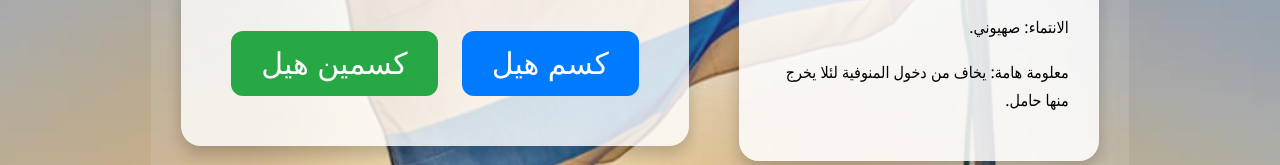
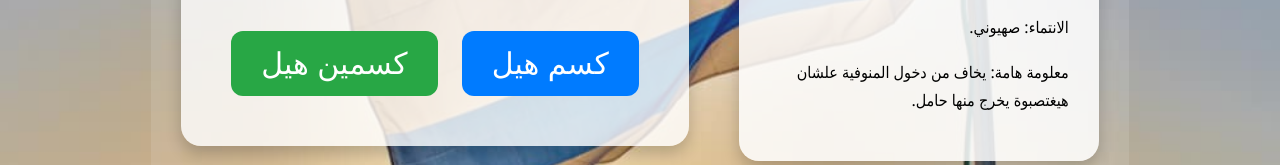
Before and after one commit to iiziaad/hell, a plain HTML site: page index.html in a window 1280 px wide. Shown: the part 480-645 px from the top of the page. Drawn offline with Linux system fonts and the light colour scheme.

Commit message:
Update index.html

```diff
--- a/index.html
+++ b/index.html
@@ -100,7 +100,7 @@
       <p>العمر: مجهول، لكن من المحتمل أنه 12 سنة (قاصر).</p>
       <p>الجنس: غير معروف، يدّعي أنه ذكر لكن نسبة كونه مخنث كبيرة.</p>
       <p>الانتماء: صهيوني.</p>
-      <p>معلومة هامة: يخاف من دخول المنوفية لئلا يخرج منها حامل.</p>
+      <p>معلومة هامة: يخاف من دخول المنوفية علشان هيغتصبوة  يخرج منها حامل.</p>
     </div>
 
     <div class="container">
```
